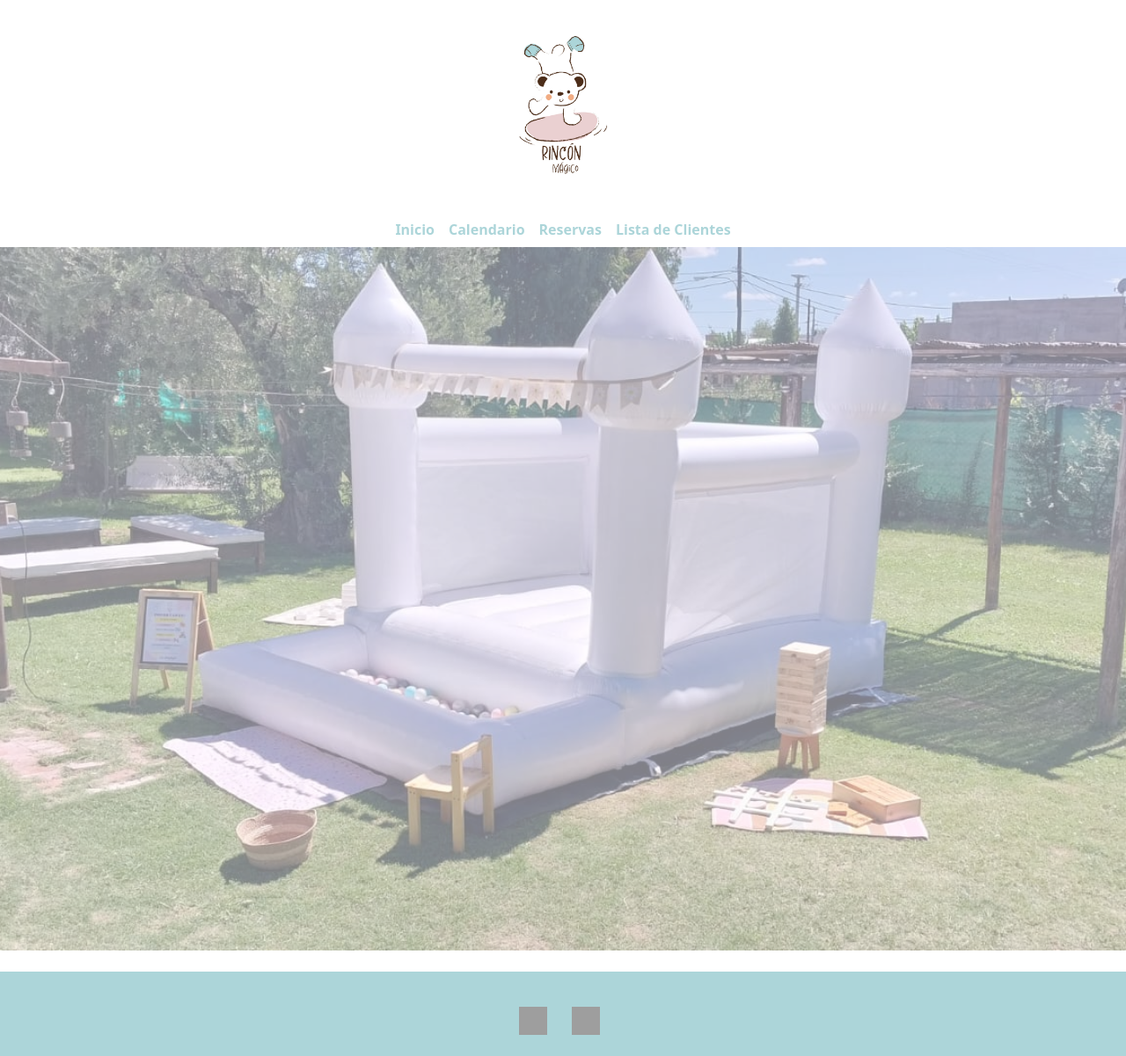
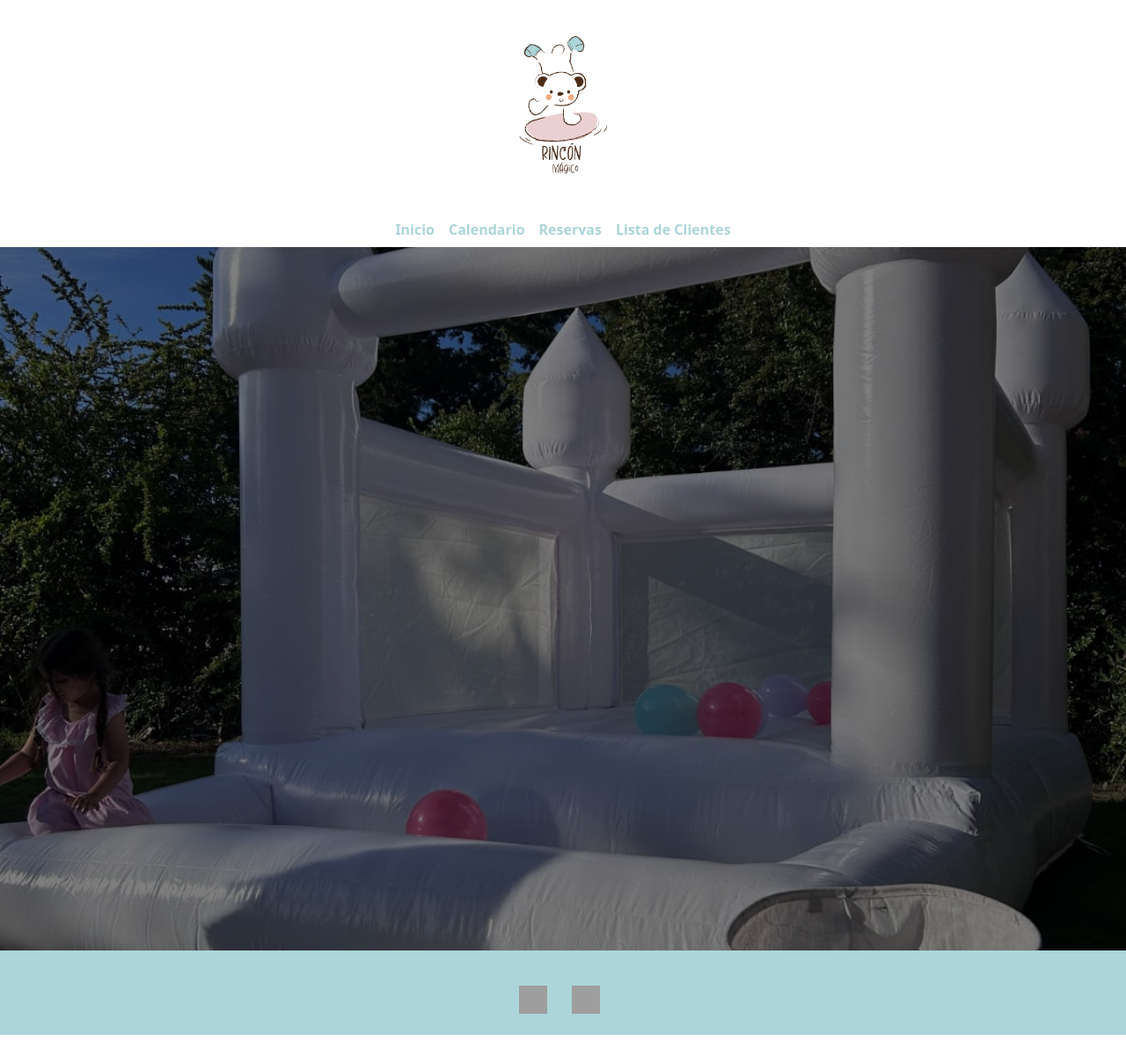
Before and after one commit to marianodl90/Rincon-Magico, a Django app: page /inicio/ in a window 1280 px wide. Shown: the part 48-1249 px from the top of the page at 88% size. After the commit the page ends 1225 px from the top, so only its background shows below. Run offline with Django 5.2, Linux system fonts and the light colour scheme; grey boxes are pictures that could not be loaded.

Commit message:
modificando el main

```diff
--- a/rinconapp/templates/rinconapp/padre.html
+++ b/rinconapp/templates/rinconapp/padre.html
@@ -11,35 +11,45 @@
     <style>
         body {
             background-color: white;
+            margin: 0;
+            padding: 0;
         }
 
-        .image-overlay-container {
+        main.full-background {
             position: relative;
             width: 100vw;
-            height: 100vh;
-            background-image: url("{% static 'rinconapp/assets/img/pelotero1.jpeg' %}");
+            min-height: 100vh;
+            background-image: url("{% static 'rinconapp/assets/img/pelotero2.jpeg' %}");
             background-size: cover;
             background-position: center;
-            background-attachment: fixed; /* imagen fija al hacer scroll */
+            background-attachment: fixed;
+            z-index: 0;
+            overflow: hidden;
         }
 
-        .image-overlay-container img {
-            display: none; /* ocultamos el img */
-        }
-
-        .overlay {
+        /* Añadimos una capa semi-translúcida sobre la imagen para mejorar la legibilidad */
+        main.full-background::before {
+            content: "";
             position: absolute;
             top: 0;
             left: 0;
             width: 100%;
             height: 100%;
-            background-color: rgba(255, 255, 255, 0.5); /* filtro blanco translúcido */
-            z-index: 1;
+            background-color: rgba(0, 0, 0, 0.5); /* Oscurecer ligeramente la imagen */
+            z-index: 1; /* Mantener la capa encima de la imagen */
+        }
+
+        main.full-background .content {
+            position: relative;
+            z-index: 2;
+            max-width: 1200px;
+            margin: auto;
+            padding: 2rem;
+            color: white; /* Asegura que el texto sea visible sobre la imagen */
         }
 
         .navbar-logo {
             width: 225px;
-            /* 150 × 1.5 */
         }
 
         .nav-link {
@@ -54,10 +64,6 @@
 
         header {
             background-color: white;
-        }
-
-        main.container {
-            margin-bottom: 0 !important;
         }
 
         footer {
@@ -90,7 +96,7 @@
     <nav class="navbar bg-white flex-column">
         <!-- Logo centrado -->
         <div class="d-flex justify-content-center">
-            <img src="{% static 'rinconapp/assets/img/logo.jpeg' %}" alt="Logo Rincón Mágico" class="navbar-logo mb-3" />
+            <img src="{% static 'rinconapp/assets/img/logo.jpeg' %}" alt="Logo del centro recreativo infantil Rincón Mágico" class="navbar-logo mb-3" />
         </div>
         <!-- Enlaces -->
         <div class="container d-flex justify-content-center gap-3">
@@ -101,13 +107,10 @@
         </div>
     </nav>
 
-    <section class="image-overlay-container">
-        <img src="{% static 'rinconapp/assets/img/pelotero2.jpeg' %}" alt="Imagen del pelotero" class="full-screen-img" />
-        <div class="overlay"></div>
-    </section>
-
-    <main class="container my-4">
-        {% block content %} {% endblock %}
+    <main class="full-background">
+        <div class="content">
+            {% block content %} {% endblock %}
+        </div>
     </main>
 
     <footer class="text-center py-4">
```
